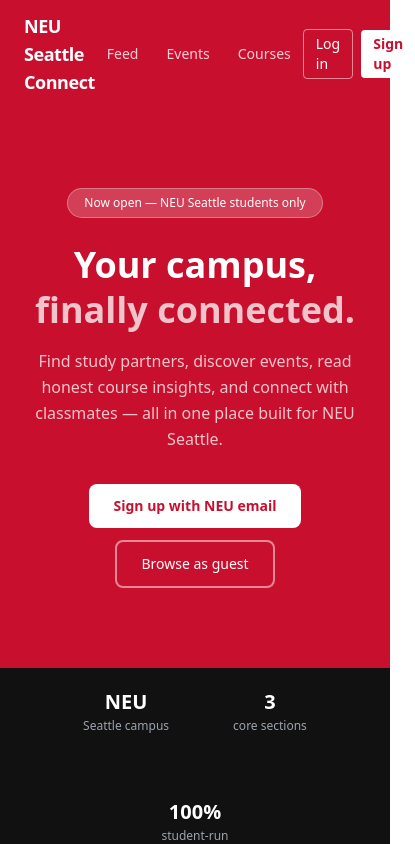
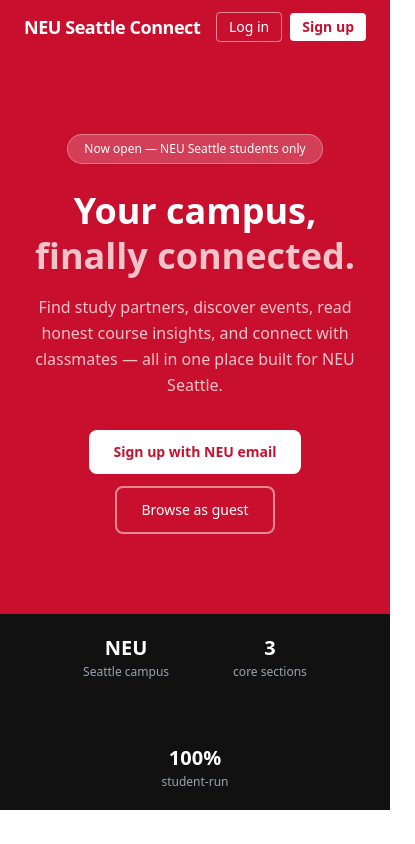
Before and after one commit to zacherywaung/neu_seattle_connect, a React (Create React App) app in the folder client/: page / in a window 390 px wide. Shown: the top 844 px of the page, 415 px wide, since content can reach past the window. Built offline with nearby package versions, Linux system fonts and the light colour scheme; no server answers.

Commit message:
fix: hide nav links on mobile to prevent layout overflow

```diff
--- a/client/src/components/Navbar.js
+++ b/client/src/components/Navbar.js
@@ -30,8 +30,8 @@
         NEU Seattle Connect
       </Link>
 
-      {/* Nav links */}
-      <div className="flex items-center gap-1">
+      {/* Nav links — hidden on mobile */}
+      <div className="hidden sm:flex items-center gap-1">
         <Link to="/feed"    className={linkClass('/feed')}>Feed</Link>
         <Link to="/events"  className={linkClass('/events')}>Events</Link>
         <Link to="/courses" className={linkClass('/courses')}>Courses</Link>
```
